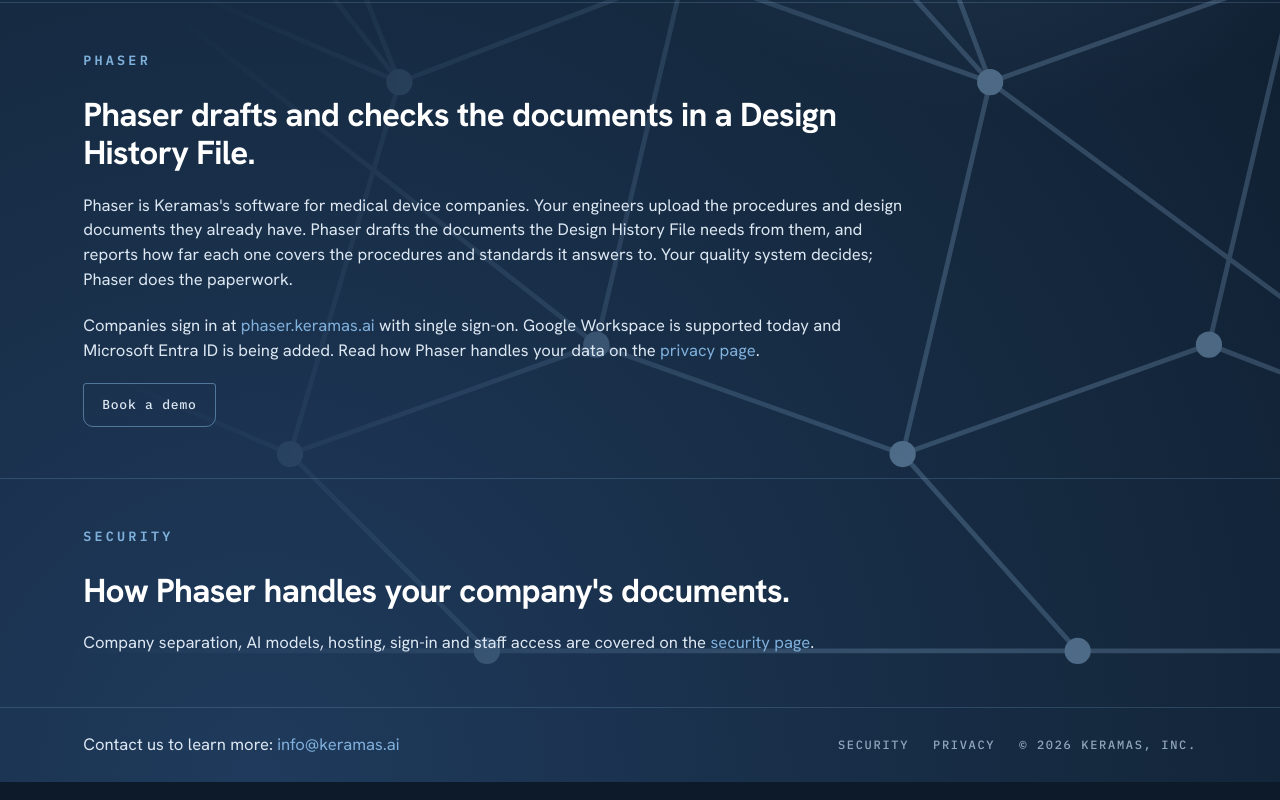
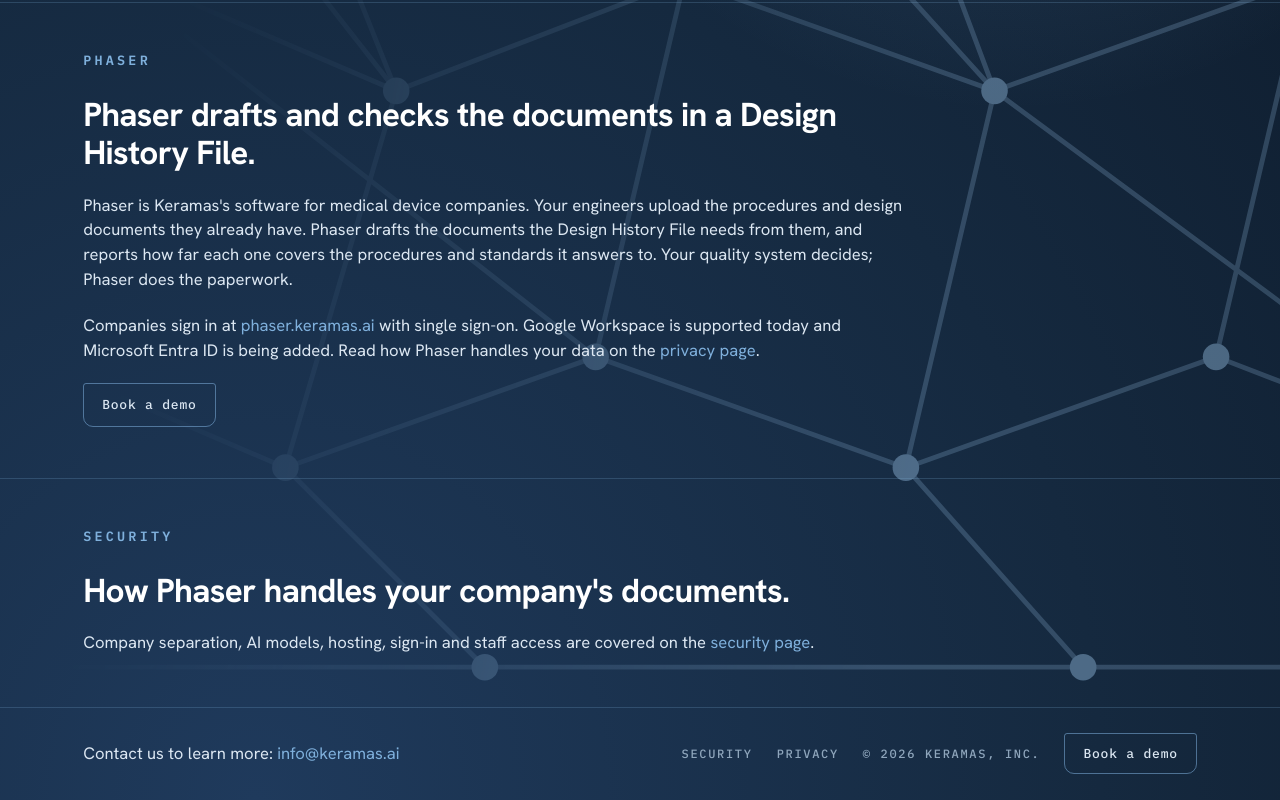
Before and after one commit to keramas-ai/keramas.web, a plain HTML site: page index.html in a window 1280 px wide. Shown: the part 574-1374 px from the top of the page. Drawn offline with Linux system fonts and the light colour scheme.

Commit message:
Repeat the Book a demo button in the homepage footer
The button sits at the right end of the footer, after the copyright line,
so the call to action is still in view at the bottom of the page.

Co-Authored-By: Claude Fable 5.2 <noreply@anthropic.com>

```diff
--- a/index.html
+++ b/index.html
@@ -91,6 +91,7 @@
           <a class="footer-link" href="/security.html">Security</a>
           <a class="footer-link" href="/privacy.html">Privacy</a>
           <div class="copyright">© 2026 KERAMAS, INC.</div>
+          <a class="btn-email" href="mailto:info@keramas.ai?subject=Phaser%20demo">Book a demo</a>
         </div>
       </div>
     </footer>
```
